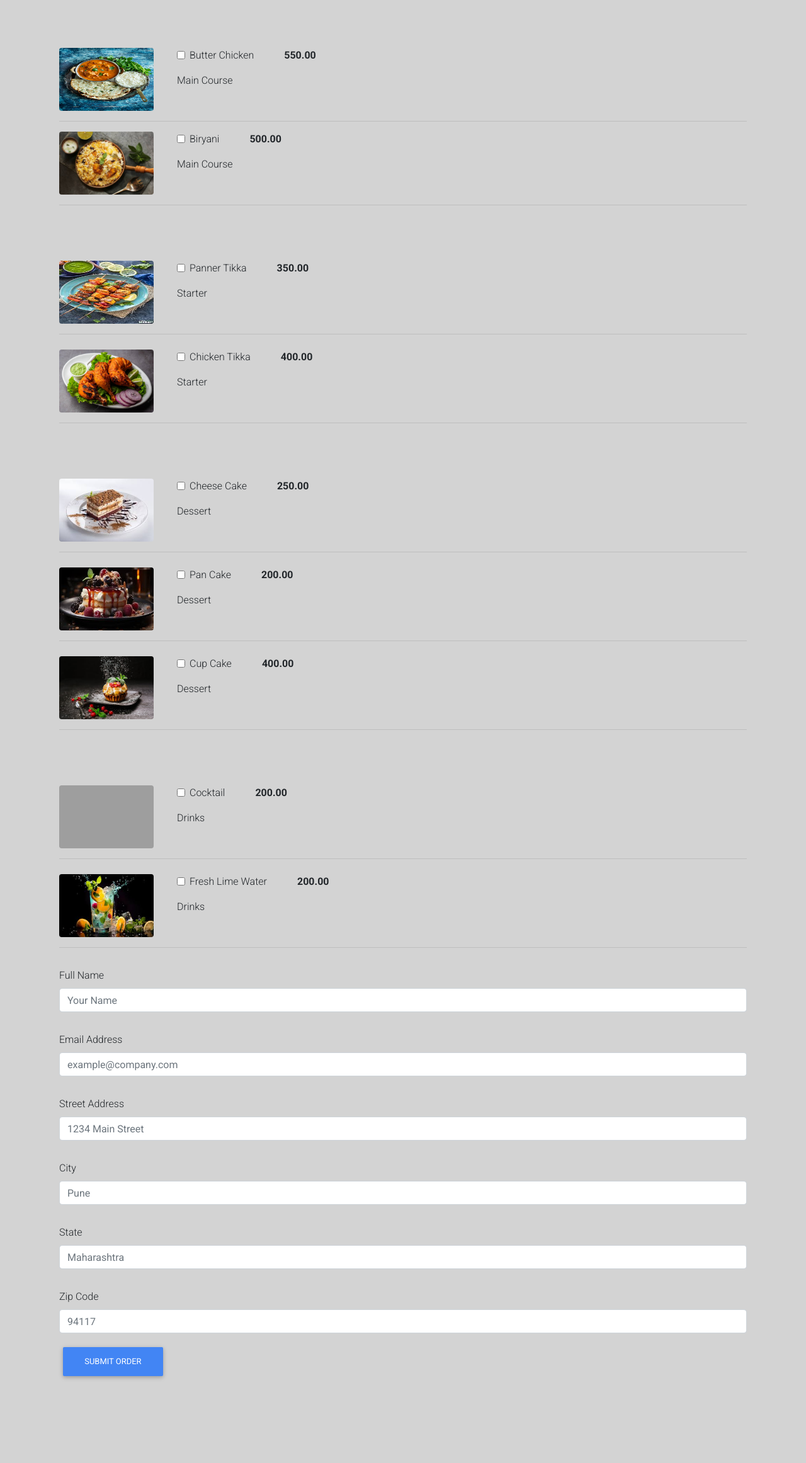
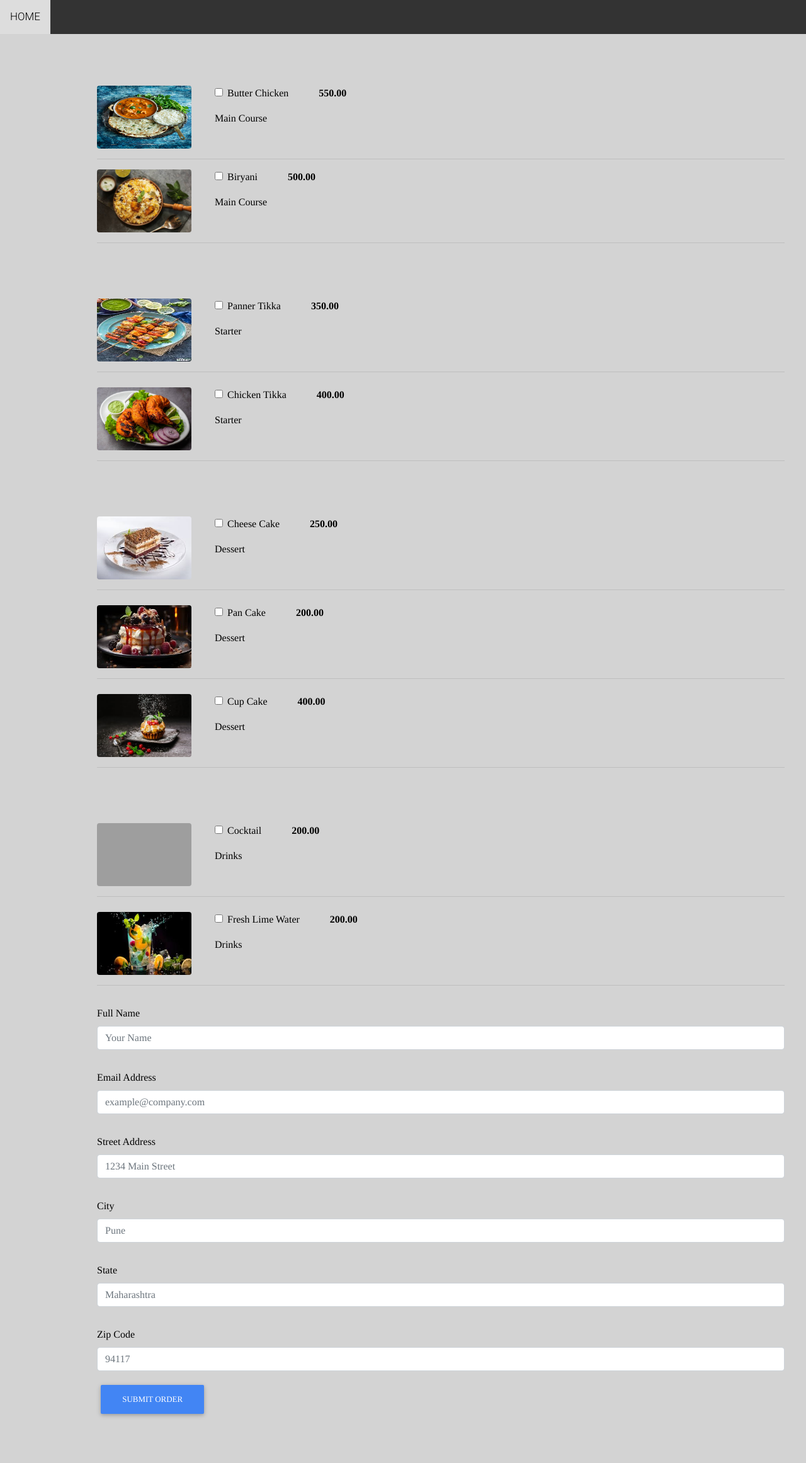
Before and after one commit to aniketshetty550/x23217529_CDOS_Project, a Django app: page /order/ in a window 1280 px wide. Shown: the whole page at 63% size. Before the commit the page ends 2190 px from the top, so only its background shows below. Run offline with Django 3.2, Linux system fonts and the light colour scheme; data comes from the database, SQL or seed files in the repository; some libraries are stand-ins or nearby versions; grey boxes are pictures that could not be loaded.

Commit message:
twelveth commit

```diff
--- a/Food_Delivery_App/settings.py
+++ b/Food_Delivery_App/settings.py
@@ -38,7 +38,6 @@ ALLOWED_HOSTS = ['e5c11ff3044e4cd1905938a3acb9cac3.vfs.cloud9.eu-west-1.amazonaw
 
 INSTALLED_APPS = [
     'customer',
-    'restaurant',
 
     # 'crispy_forms',
     # 'allauth',
--- a/customer/templates/order.html
+++ b/customer/templates/order.html
@@ -4,12 +4,46 @@
 
 <style>
 
+.container{
+    margin-top:10px;
+    margin-left:130px;
+    font-family: Times, Helvetica, sans-serif;
+    color: Black;
+
+    }
+
     body {
-            background-color: lightgrey;
 
-        }
+        background-color: lightgrey;
+
+    }
+
+    .topnav {
+      overflow: hidden;
+      background-color: #333;
+    }
+
+    .topnav a {
+      float: left;
+      color: #f2f2f2;
+      text-align: center;
+      padding: 14px 16px;
+      text-decoration: none;
+      font-size: 17px;
+    }
+
+    .topnav a:hover {
+      background-color: #ddd;
+      color: black;
+    }
+
 
 </style>
+
+<div class="topnav">
+  <a class="active" href="{% url 'home' %}">HOME</a>
+</div>
+
 
 <div class="container mb-5">
     <div class="row justify-content-center mt-1">
```
Also changed, not shown: customer/migrations/0003_auto_20240331_1928.py (added), db.sqlite3.
